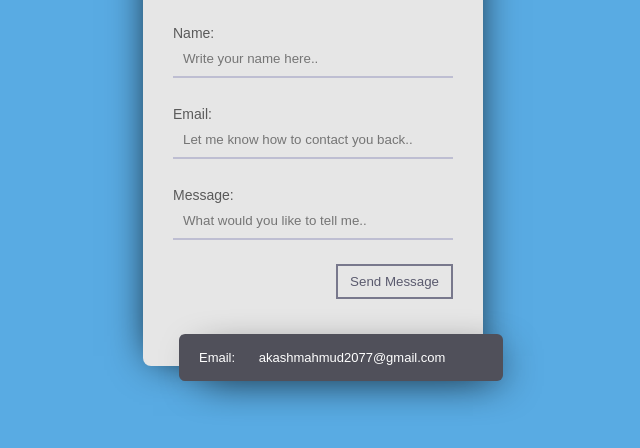
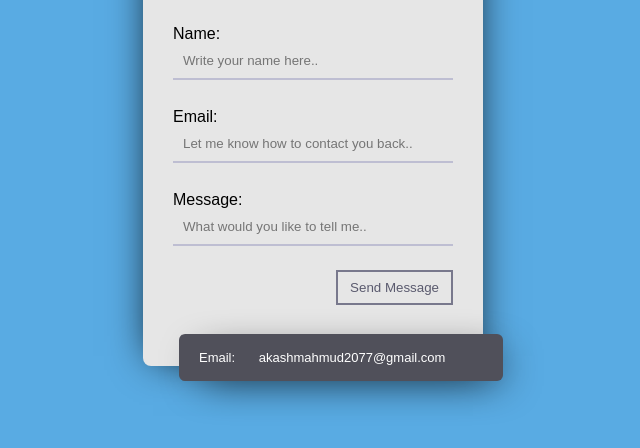
Before and after one commit to Viperz75/Portfolio, a plain HTML site: page contact.html in a window 1280 px wide. Shown: the part 254-702 px from the top of the page, without its empty margins (327-967 px from the left). Drawn offline with Linux system fonts and the light colour scheme.

Commit message:
Add files via upload

```diff
--- a/contact.html
+++ b/contact.html
@@ -9,9 +9,15 @@
 <body>
        <form name= "contact" class="form" method="POST" data-netlify="true">
       <h2>CONTACT ME</h2>
-      <p type="Name:"><input placeholder="Write your name here.."></input></p>
-      <p type="Email:"><input placeholder="Let me know how to contact you back.."></input></p>
-      <p type="Message:"><input placeholder="What would you like to tell me.."></input></p>
+           <p>
+           <label>Name: <input type="Name:" placeholder="Write your name here.."></input></label>
+           </p>
+      <p>
+          <label>Email: <input type="Email:" placeholder="Let me know how to contact you back.."></input></label>
+      </p>
+      <p>
+          <label>Message: <input type="Message:" placeholder="What would you like to tell me.."></input></label>
+      </p>
       <button>Send Message</button>
       <div>
         <span class="fa fa-phone"></span>Email:
```
